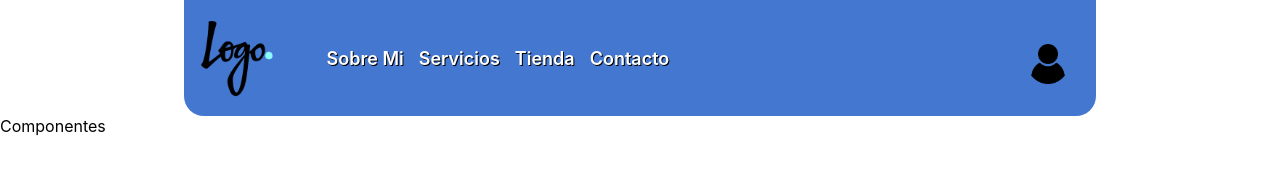
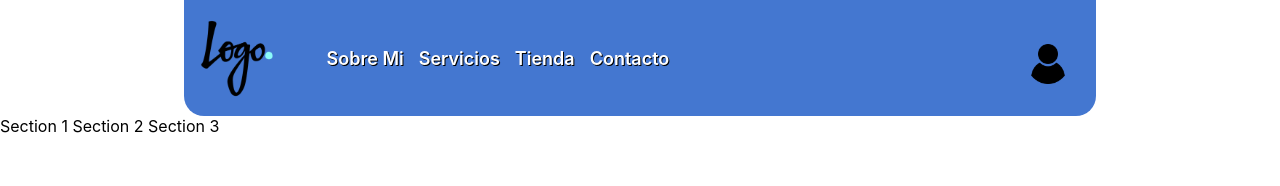
Before and after one commit to nataliarrod/my-adfi, a React (Create React App) app: page / in a window 1280 px wide. Shown: the top 186 px of the page. Built offline with nearby package versions, Linux system fonts and the light colour scheme.

Commit message:
refactor structure folders

```diff
--- a/src/App.js
+++ b/src/App.js
@@ -1,13 +1,11 @@
 import './App.css';
 import { BrowserRouter as Router, Route, Switch } from "react-router-dom";
 import React from "react";
-import Landing from "./modules/Landing/pages/Landing";
-import NavBar from './components/NavBar'
+import Landing from "./modules/Landing/pages/Home";
 
 function App() {
   return (
     <Router>
-      <NavBar/>
       <Switch>
         <Route exact path="/" component={Landing}/>
       </Switch>
--- a/src/components/NavBar/index.js
+++ b/src/modules/Landing/components/NavBar/index.js
@@ -1,7 +1,7 @@
 import React from "react";
-import Logo from "../../assets/img/png/logo.png";
+import Logo from "../../../../assets/img/png/logo.png";
 import labelsNavBar from "./constants";
-import User from "../../assets/img/png/user.png";
+import User from "../../../../assets/img/png/user.png";
 import "./style.css";
 
 
--- a/src/modules/Landing/containers/LandingContainer/index.js
+++ b/src/modules/Landing/containers/LandingContainer/index.js
@@ -1,9 +1,13 @@
 import React from "react";
+import NavBar from '../../components/NavBar'
 
 function LandingContainer() {
   return (
     <div>
-      Componentes
+      <NavBar/>
+      Section 1
+      Section 2
+      Section 3
     </div>
   );
 }
```
Also changed, not shown: src/modules/Landing/components/NavBar/constants.js (renamed from src/components/NavBar/constants.js), src/modules/Landing/components/NavBar/style.css (renamed from src/components/NavBar/style.css), src/modules/Landing/components/Section1/index.css (added), src/modules/Landing/components/Section1/index.js (added), src/modules/Landing/pages/Home/index.js (renamed from src/modules/Landing/pages/Landing/index.js), 2 other files (tests, documents, lock files or other folders).
